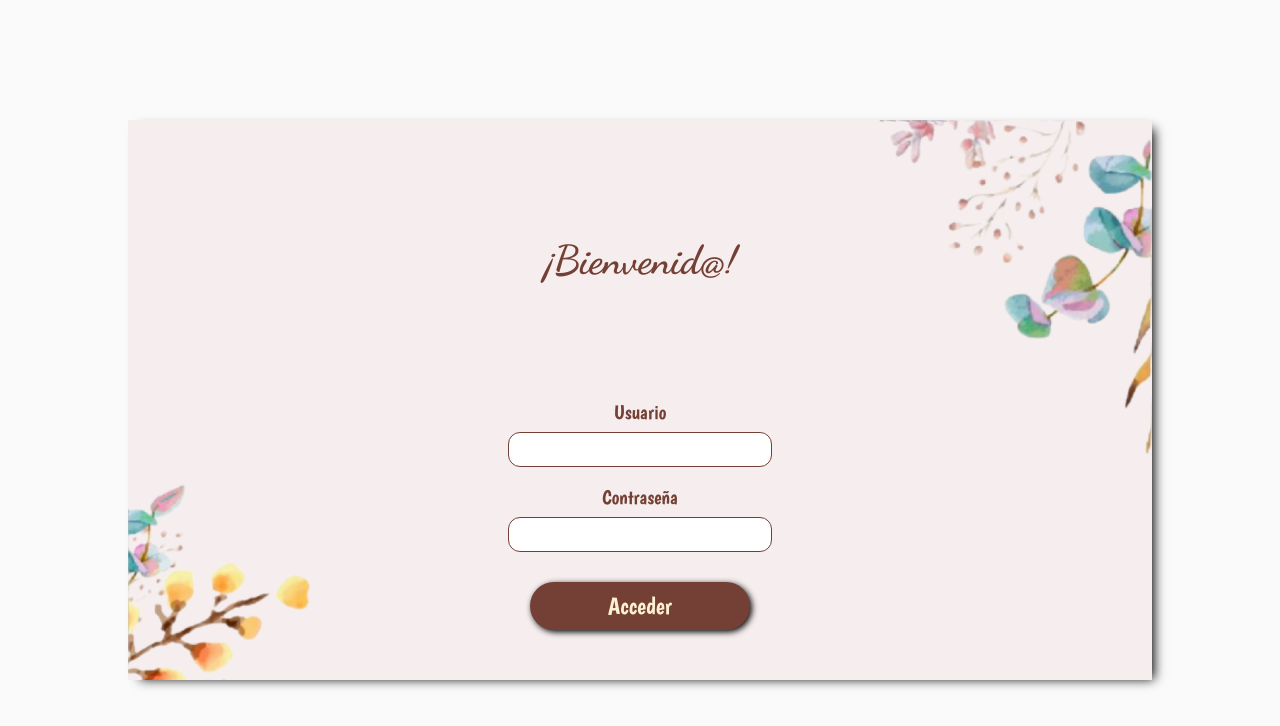
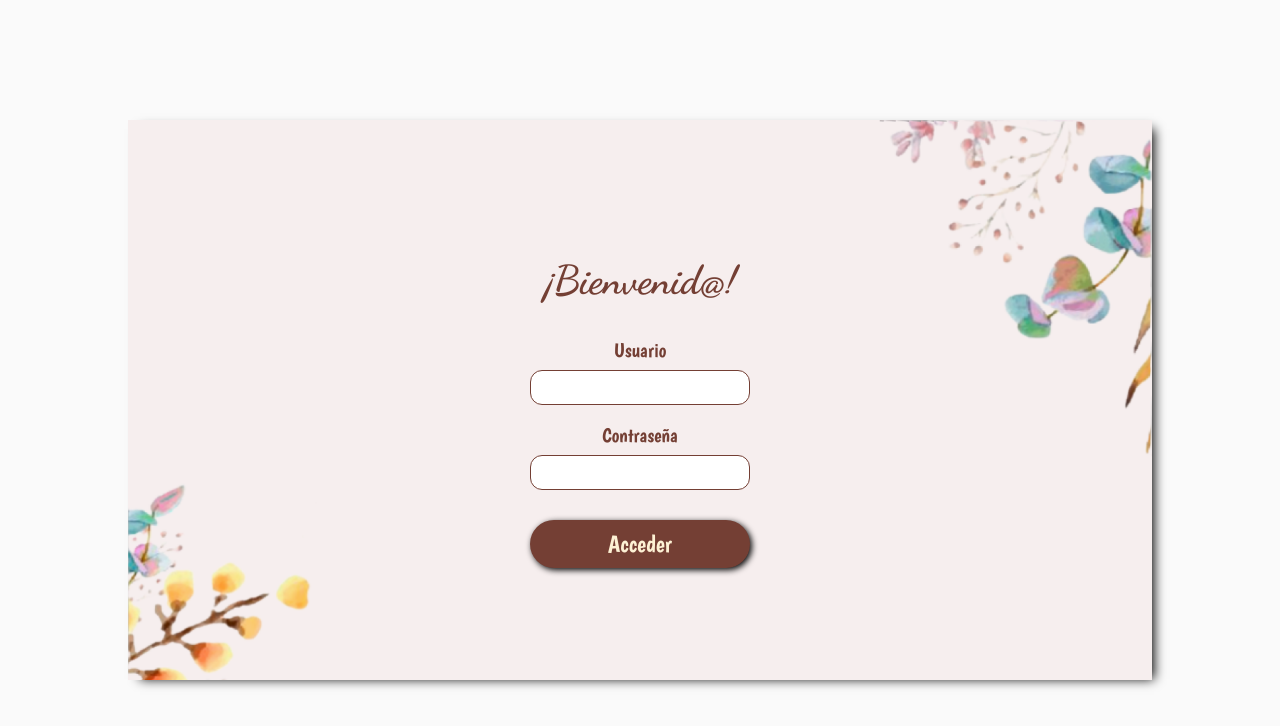
Before and after one commit to jlaguilargomez/wedding-app-react, a React (Create React App) app: page /login in a window 1280 px wide. Shown: the top 726 px of the page. Built offline with nearby package versions, Linux system fonts and the light colour scheme; no server answers.

Commit message:
Improve layout

```diff
--- a/src/modules/login/containers/LoginForm/LoginForm.tsx
+++ b/src/modules/login/containers/LoginForm/LoginForm.tsx
@@ -60,9 +60,9 @@ function LoginForm(): JSX.Element {
                     pass
                 ),
                 {
-                    loading: 'Comprobando...',
-                    success: <b>Usuario correcto</b>,
-                    error: <b>Los datos introducidos no son correctos</b>,
+                    loading: 'Comprobando usuario...',
+                    success: <b>¡Adelante!</b>,
+                    error: <b>Comprueba tu usuario y contraseña</b>,
                 }
             );
 
--- a/src/modules/login/pages/Login/Login.tsx
+++ b/src/modules/login/pages/Login/Login.tsx
@@ -31,10 +31,10 @@ function Login(): JSX.Element {
     }
 
     return (
-        <>
-            <h1 className={cn(styles['login-page'], 'title')}>¡Bienvenid@!</h1>
+        <div className={styles['login-page']}>
+            <h1 className={cn('title')}>¡Bienvenid@!</h1>
             <LoginForm />
-        </>
+        </div>
     );
 }
 
--- a/src/styles/containers/LoginForm.module.scss
+++ b/src/styles/containers/LoginForm.module.scss
@@ -1,14 +1,2 @@
-@import '../abstracts/mixins';
-
 .login-form {
-    text-align: center;
-    width: 85%;
-
-    @include respond(tablet) {
-        width: 65%;
-    }
-
-    @include respond(desktop) {
-        width: 30%;
-    }
 }
--- a/src/styles/layout/_container.scss
+++ b/src/styles/layout/_container.scss
@@ -7,7 +7,6 @@
     min-height: 100vh;
     width: 100vw;
     background: var(--light-pink);
-
     padding: 2rem 2rem 0;
     background-image: url('../../assets/img/mobile-screen.png');
     background-color: var(--light-pink); /* Used if the image is unavailable */
--- a/src/styles/pages/LoginPage.module.scss
+++ b/src/styles/pages/LoginPage.module.scss
@@ -2,14 +2,10 @@
 
 .login-page {
     margin-top: 10vh;
+    text-align: center;
+    display: flex;
+    position: relative;
+    flex-direction: column;
+    align-items: center;
     width: 80%;
-    text-align: center;
-
-    @include respond(tablet) {
-        width: 60%;
-    }
-
-    @include respond(desktop) {
-        width: 40%;
-    }
 }
```
